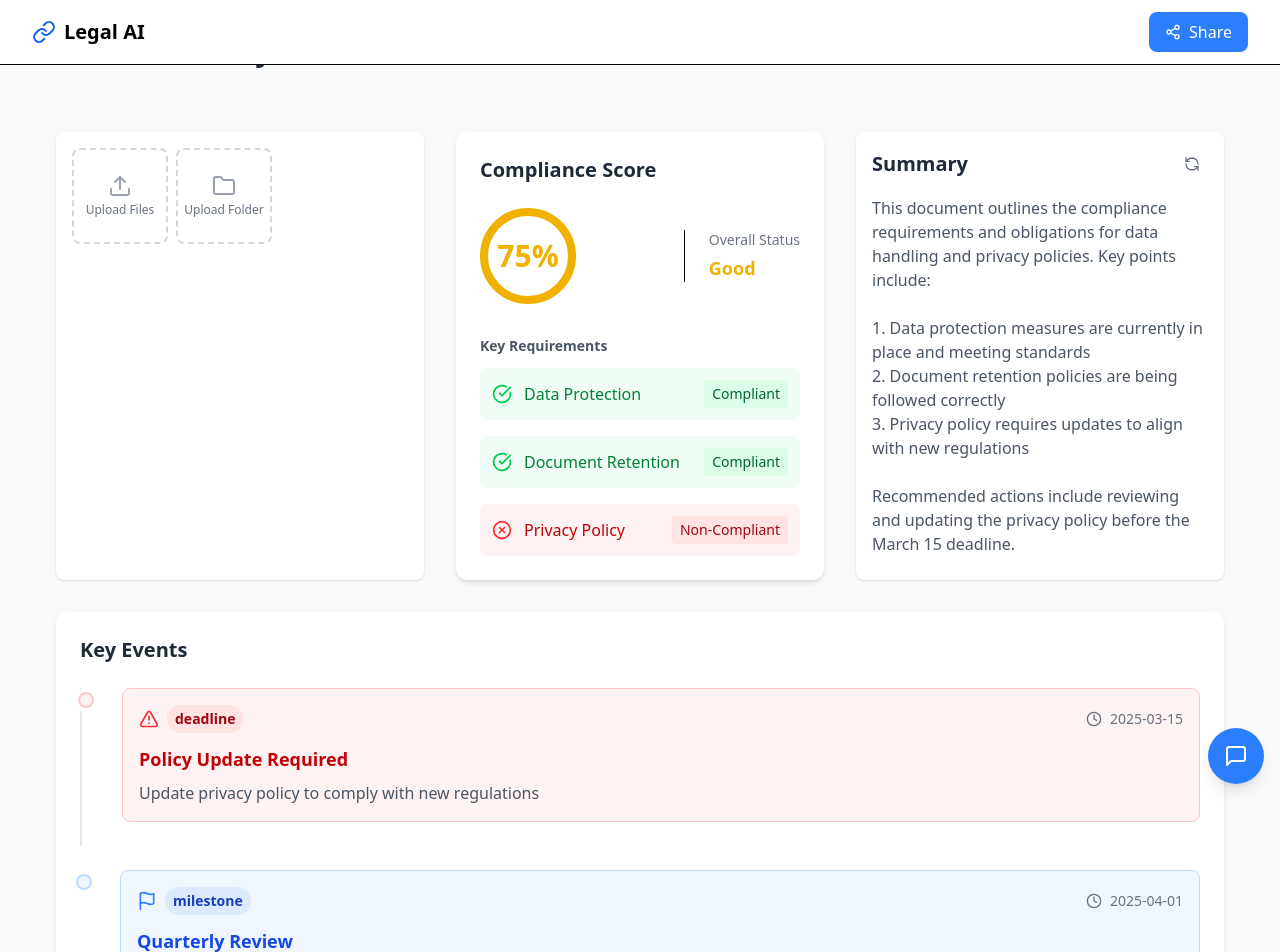
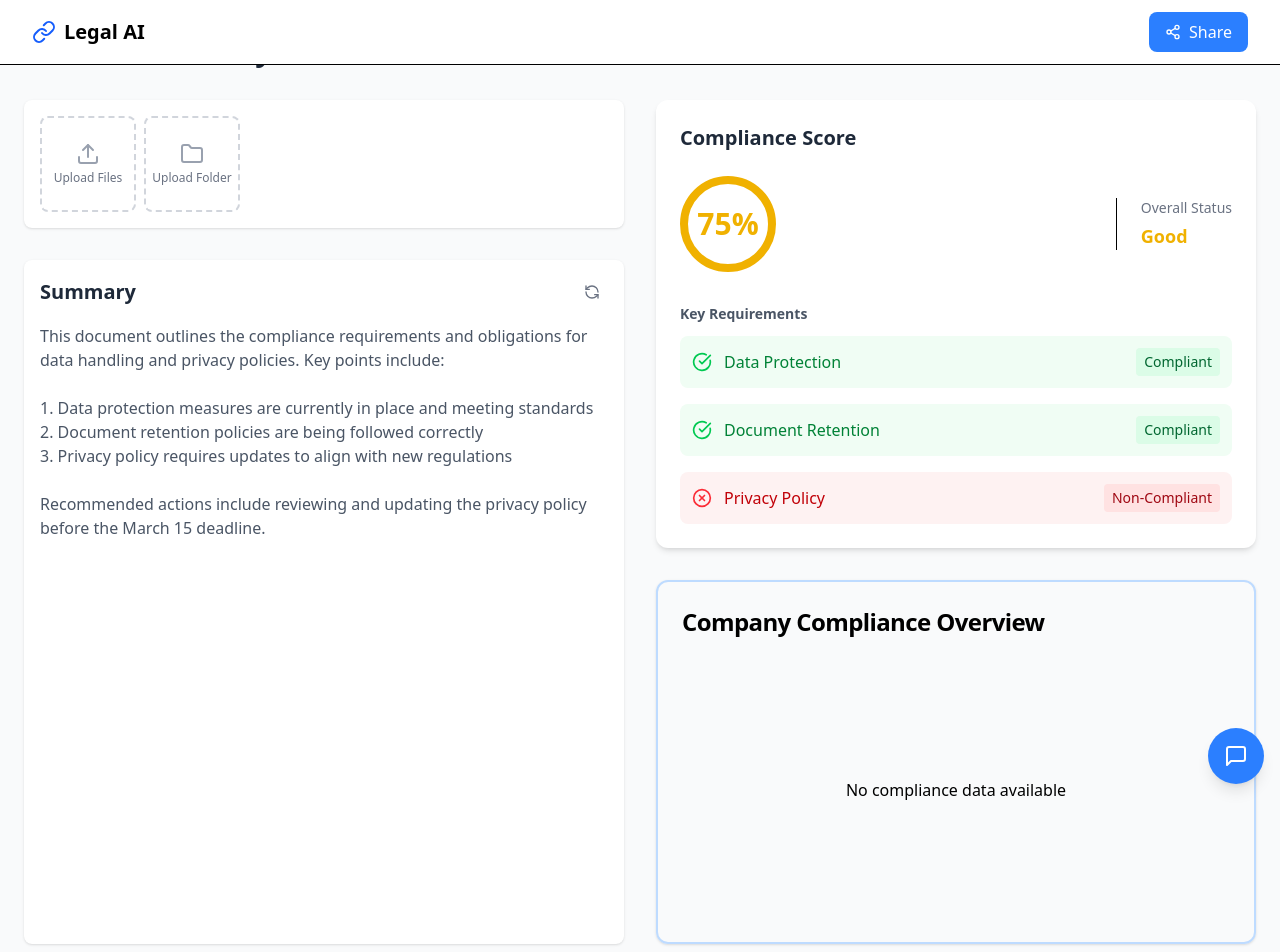
Before and after one commit to calvinseptyanto/ibmgranite, a React (Vite) app in the folder client/: page /#/ in a window 1280 px wide. Shown: the top 952 px of the page. Built offline with nearby package versions, Linux system fonts and the light colour scheme.

Commit message:
fixed the dashboard UI

```diff
--- a/client/src/pages/DashboardPage.jsx
+++ b/client/src/pages/DashboardPage.jsx
@@ -4,6 +4,7 @@
 import ComplianceScore from '@/components/ComplianceScore';
 import KeyEvents from '@/components/KeyEvents';
 import Summary from '@/components/Summary';
+import ComplianceObligations from '@/components/ComplianceObligations';
 import Navbar from '@/components/Navbar';
 
 const DashboardPage = () => {
@@ -58,22 +59,31 @@
         <h1 className="text-3xl font-bold text-gray-800 mb-8">
           Document Analysis Dashboard
         </h1>
-        <div className="max-w-7xl mx-auto px-4 sm:px-6 lg:px-8 py-8">
-          {/* Top Grid: DocumentUpload, ComplianceScore, and Summary */}
-          <div className="grid grid-cols-1 md:grid-cols-3 gap-8 mb-8">
+
+        <div className="max-w-7xl mx-auto flex flex-col gap-8">
+          {/* Two Stacks Side by Side */}
+          <div className="grid grid-cols-1 md:grid-cols-2 gap-8">
+            {/* Left Stack: Document Upload and Summary */}
+            <div className="flex flex-col gap-8">
               <DocumentUpload
                 onFileUpload={handleFileUpload}
                 uploadedFiles={uploadedFiles}
               />
+              <Summary summary={summary} />
+            </div>
+
+            {/* Right Stack: Compliance Score and Compliance Obligations */}
+            <div className="flex flex-col gap-8">
               <ComplianceScore
                 score={complianceData.score}
                 requirements={complianceData.requirements}
               />
-            <Summary summary={summary} />
+              <ComplianceObligations />
+            </div>
           </div>
 
           {/* Bottom Row: KeyEvents full width */}
-          <div>
+          <div className="mt-8">
             <KeyEvents events={keyEvents} />
           </div>
         </div>
```
Lines whose indentation alone changed are shown as unchanged.
